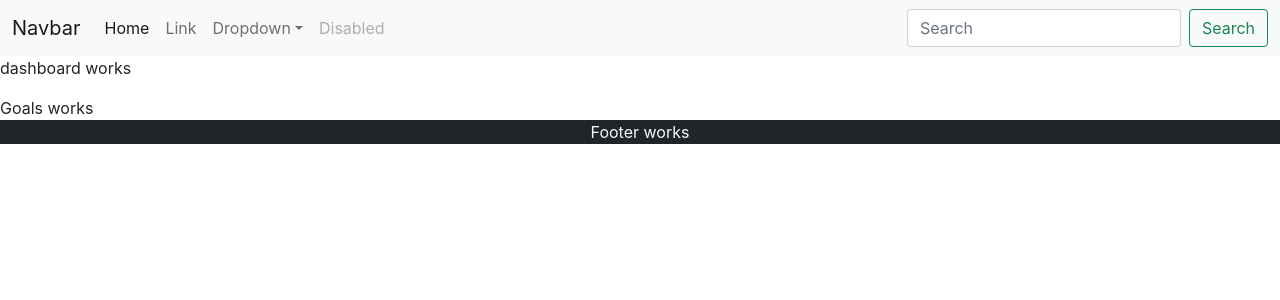
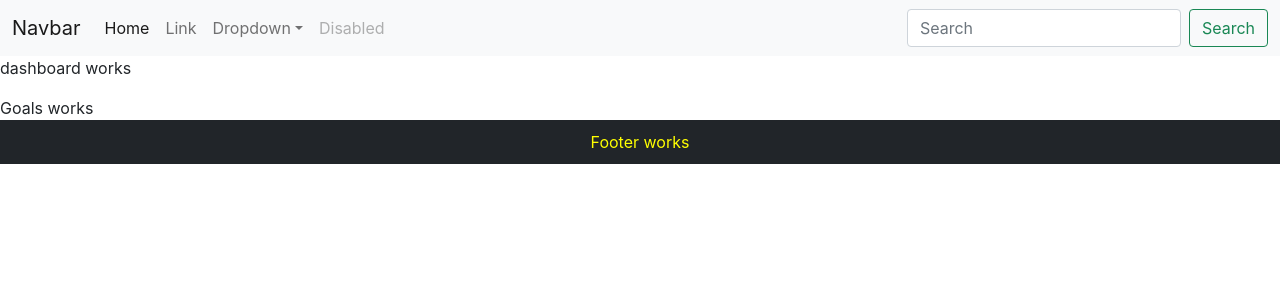
Before and after one commit to adityak7317/pms_react, a React (Create React App) app: page / in a window 1280 px wide. Shown: the top 300 px of the page. Built offline with nearby package versions, Linux system fonts and the light colour scheme.

Commit message:
enhanced the footer

```diff
--- a/src/components/Footer.js
+++ b/src/components/Footer.js
@@ -1,8 +1,14 @@
 import React from "react";
 
 export default function () {
-  // let footerstyle (() => ){
-
-  // }
-  return <div className="bg-dark text-light text-center">Footer works</div>;
+  let mystyle = {
+    padding: "10px",
+    color: "yellow",
+  };
+  // it can also be given by text-light in the div section
+  return (
+    <div className="bg-dark  text-center" style={mystyle}>
+      Footer works
+    </div>
+  );
 }
```
